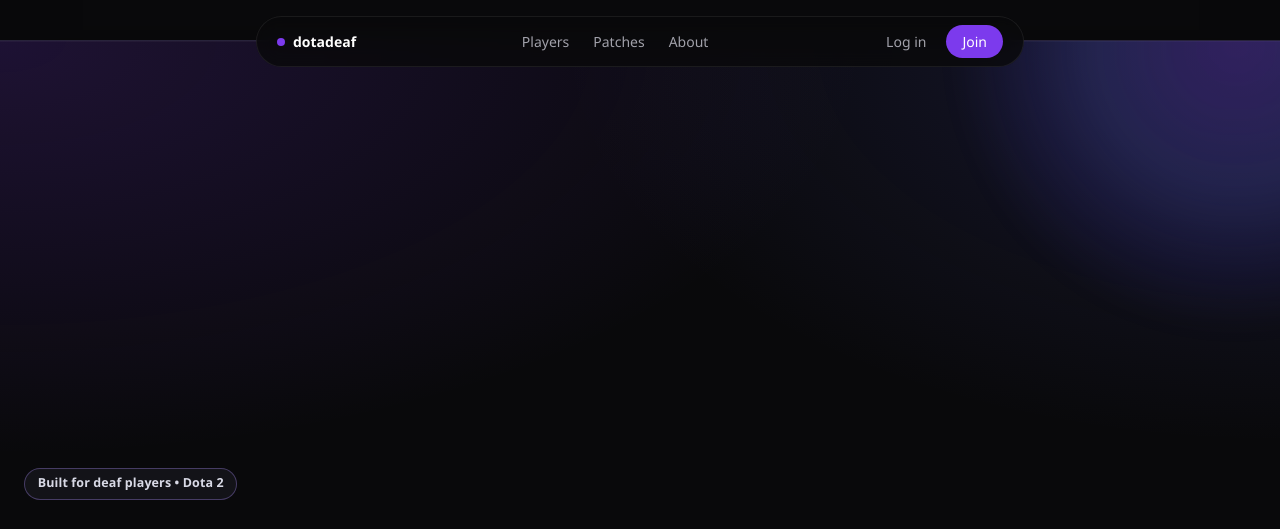
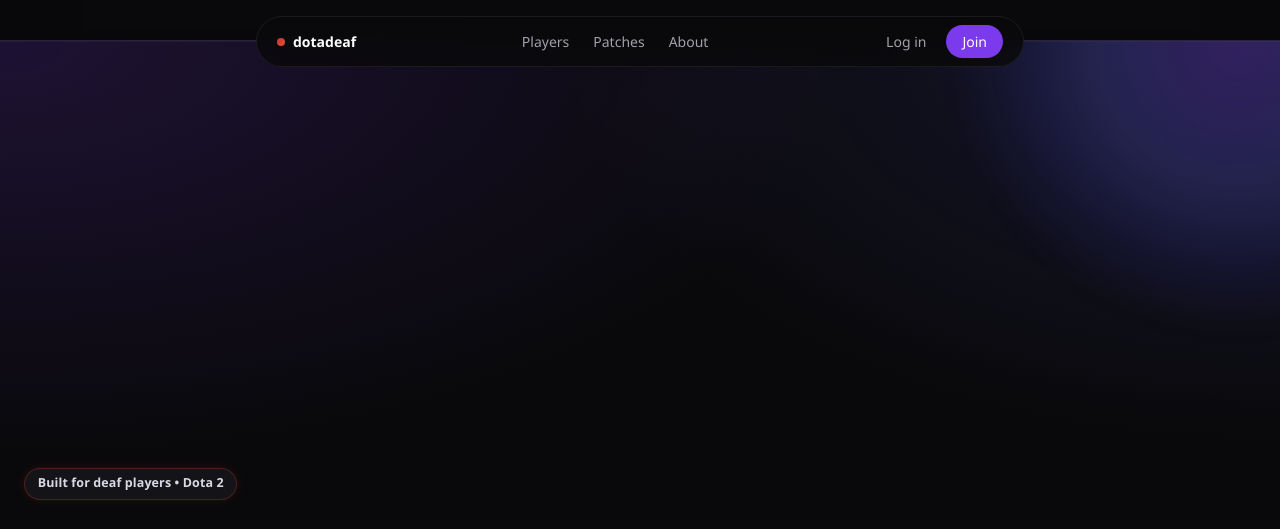
Before and after one commit to poshkiri/dotadeaf, a Next.js app: page / in a window 1280 px wide. Shown: the top 529 px of the page. Built offline with nearby package versions, Linux system fonts and the light colour scheme; no server answers.

Commit message:
Add favicon metadata and Dota-red accent refinements.
Create favicon assets, wire icons in layout metadata, and update navbar/hero accent styling.

Made-with: Cursor

```diff
--- a/src/app/layout.tsx
+++ b/src/app/layout.tsx
@@ -1,7 +1,18 @@
+import type { Metadata } from "next";
 import type { ReactNode } from "react";
 import "@/styles/ui-foundations.css";
 import "@/app/globals.css";
 import { Navbar } from "@/components/layout/Navbar";
+
+export const metadata: Metadata = {
+  title: "dotadeaf — Dota 2 for deaf players",
+  description: "Find Dota 2 teammates. Built for deaf and hard-of-hearing players.",
+  icons: {
+    icon: "/favicon.svg",
+    shortcut: "/favicon.svg",
+    apple: "/favicon.svg",
+  },
+};
 
 export default function RootLayout({
   children,
--- a/src/components/features/site/HomeHero.tsx
+++ b/src/components/features/site/HomeHero.tsx
@@ -72,7 +72,14 @@ export function HomeHero() {
         animate="visible"
         variants={containerVariants}
       >
-        <motion.p className="ui-home-hero-badge" variants={badgeVariants}>
+        <motion.p
+          className="ui-home-hero-badge"
+          variants={badgeVariants}
+          style={{
+            border: "1px solid rgba(192,57,43,0.35)",
+            boxShadow: "0 0 12px rgba(192,57,43,0.15)",
+          }}
+        >
           Built for deaf players • Dota 2
         </motion.p>
 
--- a/src/components/layout/Navbar.tsx
+++ b/src/components/layout/Navbar.tsx
@@ -51,7 +51,7 @@ export function Navbar() {
               width: "8px",
               height: "8px",
               borderRadius: "50%",
-              background: "#7c3aed",
+              background: "linear-gradient(135deg, #c0392b, #e74c3c)",
               display: "inline-block",
               flexShrink: 0,
             }}
```
Also changed, not shown: public/favicon.svg (added), 1 other file (tests, documents, lock files or other folders).
